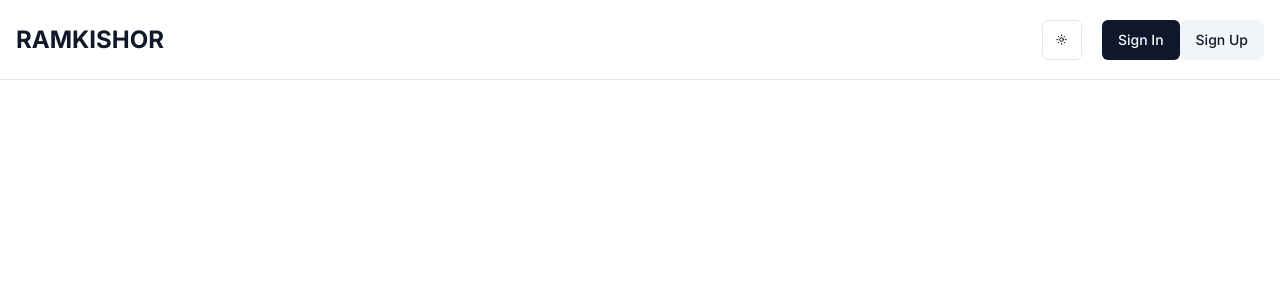
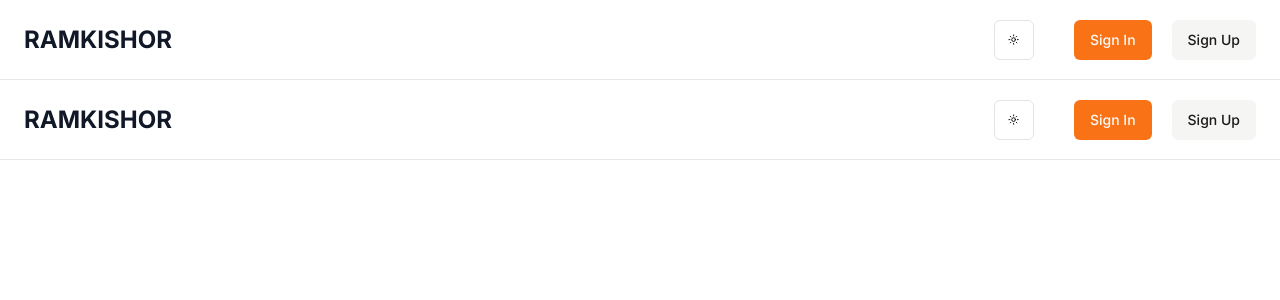
Before and after one commit to ram05kishor12/Apartment-Management, a Next.js app: page /dashboard in a window 1280 px wide. Shown: the top 300 px of the page. Built offline with nearby package versions, Linux system fonts and the light colour scheme; no server answers.

Commit message:
landing page

```diff
--- a/app/components/navbar.tsx
+++ b/app/components/navbar.tsx
@@ -8,19 +8,19 @@ import { getKindeServerSession } from "@kinde-oss/kinde-auth-nextjs/server";
 export async function Navbar() {
     const { isAuthenticated } = getKindeServerSession();
     return (
-        <div className="border-b border-gray-200 dark:border-gray-800 h-[10vh]">
+        <div className="border-b border-gray-200 dark:border-gray-800 h-[10vh] p-2">
             <div className="flex items-center justify-between h-full px-4 mx-auto max-w-7xl">
                 <Link href="/">
                     <p className="text-2xl font-bold text-gray-900 dark:text-gray-100">RAMKISHOR</p>
                 </Link>
-                <div className="flex items-center gap-5">
+                <div className="flex items-center gap-10">
                     <ThemeToggle />
                     {(await isAuthenticated()) ? (
                         <Button>
                             Logout
                         </Button>
                     ) : (
-                        <div>
+                            <div className="space-x-5">
                             <LoginLink>
                                 <Button>
                                     Sign In
--- a/app/globals.css
+++ b/app/globals.css
@@ -5,67 +5,49 @@
 @layer base {
   :root {
     --background: 0 0% 100%;
-    --foreground: 222.2 84% 4.9%;
-
+    --foreground: 20 14.3% 4.1%;
     --card: 0 0% 100%;
-    --card-foreground: 222.2 84% 4.9%;
-
+    --card-foreground: 20 14.3% 4.1%;
     --popover: 0 0% 100%;
-    --popover-foreground: 222.2 84% 4.9%;
-
-    --primary: 222.2 47.4% 11.2%;
-    --primary-foreground: 210 40% 98%;
-
-    --secondary: 210 40% 96.1%;
-    --secondary-foreground: 222.2 47.4% 11.2%;
-
-    --muted: 210 40% 96.1%;
-    --muted-foreground: 215.4 16.3% 46.9%;
-
-    --accent: 210 40% 96.1%;
-    --accent-foreground: 222.2 47.4% 11.2%;
-
+    --popover-foreground: 20 14.3% 4.1%;
+    --primary: 24.6 95% 53.1%;
+    --primary-foreground: 60 9.1% 97.8%;
+    --secondary: 60 4.8% 95.9%;
+    --secondary-foreground: 24 9.8% 10%;
+    --muted: 60 4.8% 95.9%;
+    --muted-foreground: 25 5.3% 44.7%;
+    --accent: 60 4.8% 95.9%;
+    --accent-foreground: 24 9.8% 10%;
     --destructive: 0 84.2% 60.2%;
-    --destructive-foreground: 210 40% 98%;
-
-    --border: 214.3 31.8% 91.4%;
-    --input: 214.3 31.8% 91.4%;
-    --ring: 222.2 84% 4.9%;
-
+    --destructive-foreground: 60 9.1% 97.8%;
+    --border: 20 5.9% 90%;
+    --input: 20 5.9% 90%;
+    --ring: 24.6 95% 53.1%;
     --radius: 0.5rem;
   }
 
   .dark {
-    --background: 222.2 84% 4.9%;
-    --foreground: 210 40% 98%;
-
-    --card: 222.2 84% 4.9%;
-    --card-foreground: 210 40% 98%;
-
-    --popover: 222.2 84% 4.9%;
-    --popover-foreground: 210 40% 98%;
-
-    --primary: 210 40% 98%;
-    --primary-foreground: 222.2 47.4% 11.2%;
-
-    --secondary: 217.2 32.6% 17.5%;
-    --secondary-foreground: 210 40% 98%;
-
-    --muted: 217.2 32.6% 17.5%;
-    --muted-foreground: 215 20.2% 65.1%;
-
-    --accent: 217.2 32.6% 17.5%;
-    --accent-foreground: 210 40% 98%;
-
-    --destructive: 0 62.8% 30.6%;
-    --destructive-foreground: 210 40% 98%;
-
-    --border: 217.2 32.6% 17.5%;
-    --input: 217.2 32.6% 17.5%;
-    --ring: 212.7 26.8% 83.9%;
+    --background: 20 14.3% 4.1%;
+    --foreground: 60 9.1% 97.8%;
+    --card: 20 14.3% 4.1%;
+    --card-foreground: 60 9.1% 97.8%;
+    --popover: 20 14.3% 4.1%;
+    --popover-foreground: 60 9.1% 97.8%;
+    --primary: 20.5 90.2% 48.2%;
+    --primary-foreground: 60 9.1% 97.8%;
+    --secondary: 12 6.5% 15.1%;
+    --secondary-foreground: 60 9.1% 97.8%;
+    --muted: 12 6.5% 15.1%;
+    --muted-foreground: 24 5.4% 63.9%;
+    --accent: 12 6.5% 15.1%;
+    --accent-foreground: 60 9.1% 97.8%;
+    --destructive: 0 72.2% 50.6%;
+    --destructive-foreground: 60 9.1% 97.8%;
+    --border: 12 6.5% 15.1%;
+    --input: 12 6.5% 15.1%;
+    --ring: 20.5 90.2% 48.2%;
   }
 }
-
 @layer base {
   * {
     @apply border-border;
--- a/app/layout.tsx
+++ b/app/layout.tsx
@@ -2,6 +2,7 @@ import type { Metadata } from "next";
 import { Inter } from "next/font/google";
 import "./globals.css";
 import { ThemeProvider } from "./components/themeprovider";
+import { Navbar } from "./components/navbar";
 
 const inter = Inter({ subsets: ["latin"] });
 
@@ -24,6 +25,7 @@ export default function RootLayout({
           enableSystem
           disableTransitionOnChange
         >
+        <Navbar/>
         {children}
         </ThemeProvider>
         </body>
--- a/app/page.tsx
+++ b/app/page.tsx
@@ -1,10 +1,10 @@
-import {Navbar} from "./components/navbar";
-
+import { Navbar } from "./components/navbar";
 
 export default function Home() {
   return (
-    <div>
-      <Navbar />
-      </div>
+    <div className="flex flex-col items-center justify-center p-8 lg:p-16">
+      <h1 className="text-4xl lg:text-6xl md:text-5xl font-extrabold text-center">Create Notes With Ease</h1>
+      <p className="max-w-lg mt-6 text-base lg:text-xl text-center">Welcome to our Notes App! This is a user-friendly platform designed to make note-taking easier and more efficient.</p>
+    </div>
   );
 }
```
